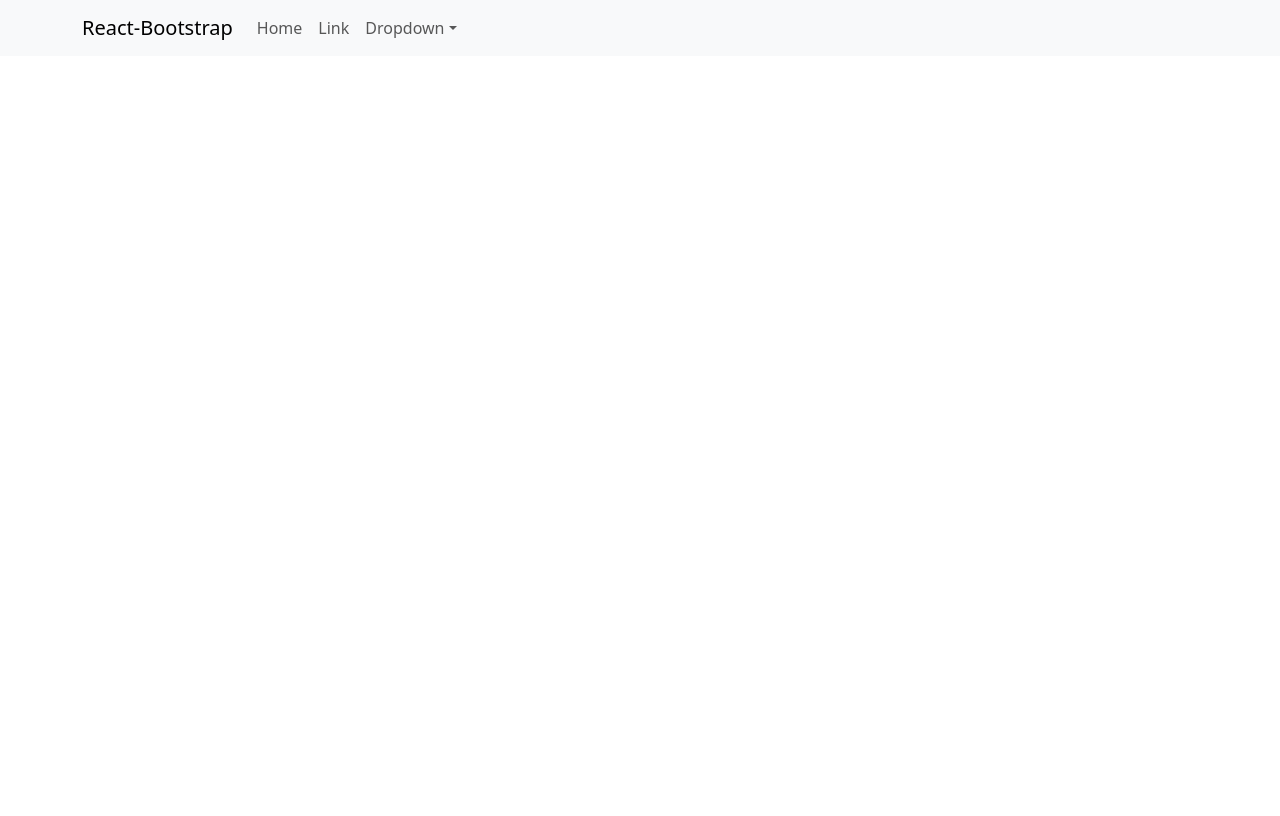
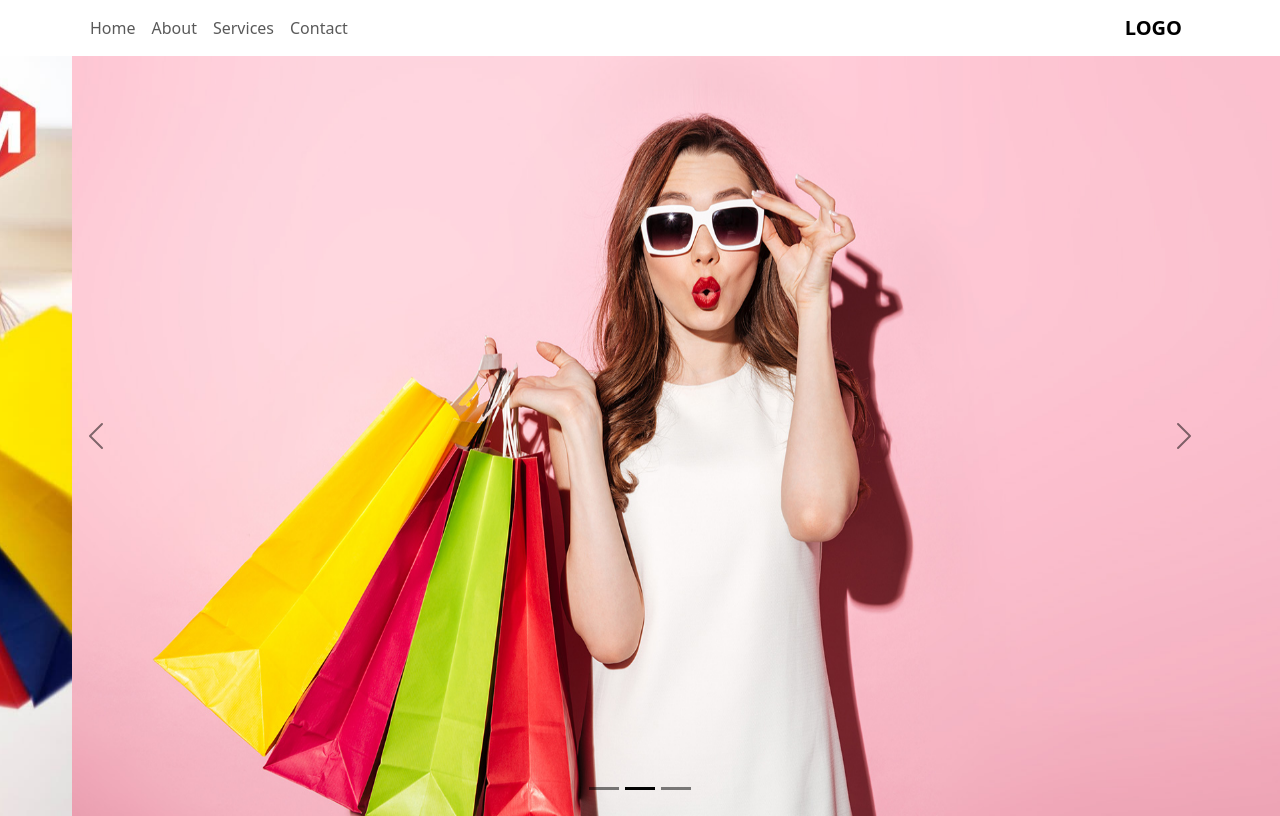
Before and after one commit to AngleOfDeth/react-bootstrap-, a React (Vite) app: page / in a window 1280 px wide. Built offline with nearby package versions, Linux system fonts and the light colour scheme.

Commit message:
add new navbar adn new slider

```diff
--- a/src/App.jsx
+++ b/src/App.jsx
@@ -2,14 +2,12 @@ import "./App.css"
 import "bootstrap/dist/css/bootstrap.min.css";
 import Navbar from "./components/Navbar";
 import Slider from "./components/Slider";
-
-
 const App = () => {
   return (
-    <div>
+    <header className='header position-relative'>
       <Navbar/>
-      <Slider/>
-    </div>
+      <section className="h-75"> <Slider /> </section>
+    </header>
   )
 }
 
--- a/src/components/Navbar.jsx
+++ b/src/components/Navbar.jsx
@@ -1,30 +1,28 @@
+import { NavbarBrand } from 'react-bootstrap';
 import Container from 'react-bootstrap/Container';
 import Nav from 'react-bootstrap/Nav';
 import Navbar from 'react-bootstrap/Navbar';
-import NavDropdown from 'react-bootstrap/NavDropdown';
 
 function BasicExample() {
     return (
-        <Navbar expand="lg" className="bg-body-tertiary fixed-top " >
+        <Navbar>
+
             <Container>
-                <Navbar.Brand href="#home">React-Bootstrap</Navbar.Brand>
-                <Navbar.Toggle aria-controls="basic-navbar-nav" />
-                <Navbar.Collapse id="basic-navbar-nav">
-                    <Nav className="me-auto">
-                        <Nav.Link href="#home">Home</Nav.Link>
-                        <Nav.Link href="#link">Link</Nav.Link>
-                        <NavDropdown title="Dropdown" id="basic-nav-dropdown">
-                            <NavDropdown.Item href="#action/3.1">Action</NavDropdown.Item>
-                            <NavDropdown.Item href="#action/3.2">
-                                Another action
-                            </NavDropdown.Item>
-                            <NavDropdown.Item href="#action/3.3">Something</NavDropdown.Item>
-                            <NavDropdown.Divider />
-                            <NavDropdown.Item href="#action/3.4">
-                                Separated link
-                            </NavDropdown.Item>
-                        </NavDropdown>
+
+                <Navbar.Toggle aria-controls="navbarScroll" />
+                <Navbar.Collapse id="navbarScroll d-flex justify-content-between">
+                    <Nav
+                        className="me-auto my-2 my-lg-0"
+                        style={{ maxHeight: '100px' }}
+                        navbarScroll>
+                        <Nav.Link href="#action2">Home</Nav.Link>
+                        <Nav.Link href="#action2">About</Nav.Link>
+                        <Nav.Link href="#action2">Services</Nav.Link>
+                        <Nav.Link href="#action2">Contact</Nav.Link>
+
                     </Nav>
+                    <NavbarBrand className='fw-bold'> LOGO </NavbarBrand>
+
                 </Navbar.Collapse>
             </Container>
         </Navbar>
--- a/src/components/Slider.jsx
+++ b/src/components/Slider.jsx
@@ -1,9 +1,42 @@
-import { Button } from "react-bootstrap"
-
+import Carousel from 'react-bootstrap/Carousel';
 const Slider = () => {
   return (
-    <div>
-        <Button variant="success"> click me </Button>
+    <div className='h-50' >
+      <Carousel data-bs-theme="dark">
+        <Carousel.Item >
+          <img
+            className="d-block w-100 "
+            style={{height : "95vh"}}
+            src="./images/s01.jpg"
+            alt="First slide"
+          />
+          <Carousel.Caption>
+
+          </Carousel.Caption>
+        </Carousel.Item>
+        <Carousel.Item >
+          <img
+            className="d-block w-100 "
+            style={{height : "95vh"}}
+            src="./images/s02.jpg"
+            alt="Second slide"
+          />
+          <Carousel.Caption>
+
+          </Carousel.Caption>
+        </Carousel.Item>
+        <Carousel.Item >
+          <img
+            className="d-block w-100 "
+            style={{height : "95vh"}}
+            src="./images/s03.jpg"
+            alt="Third slide"
+          />
+          <Carousel.Caption>
+
+          </Carousel.Caption>
+        </Carousel.Item>
+      </Carousel>
     </div>
   )
 }
```
